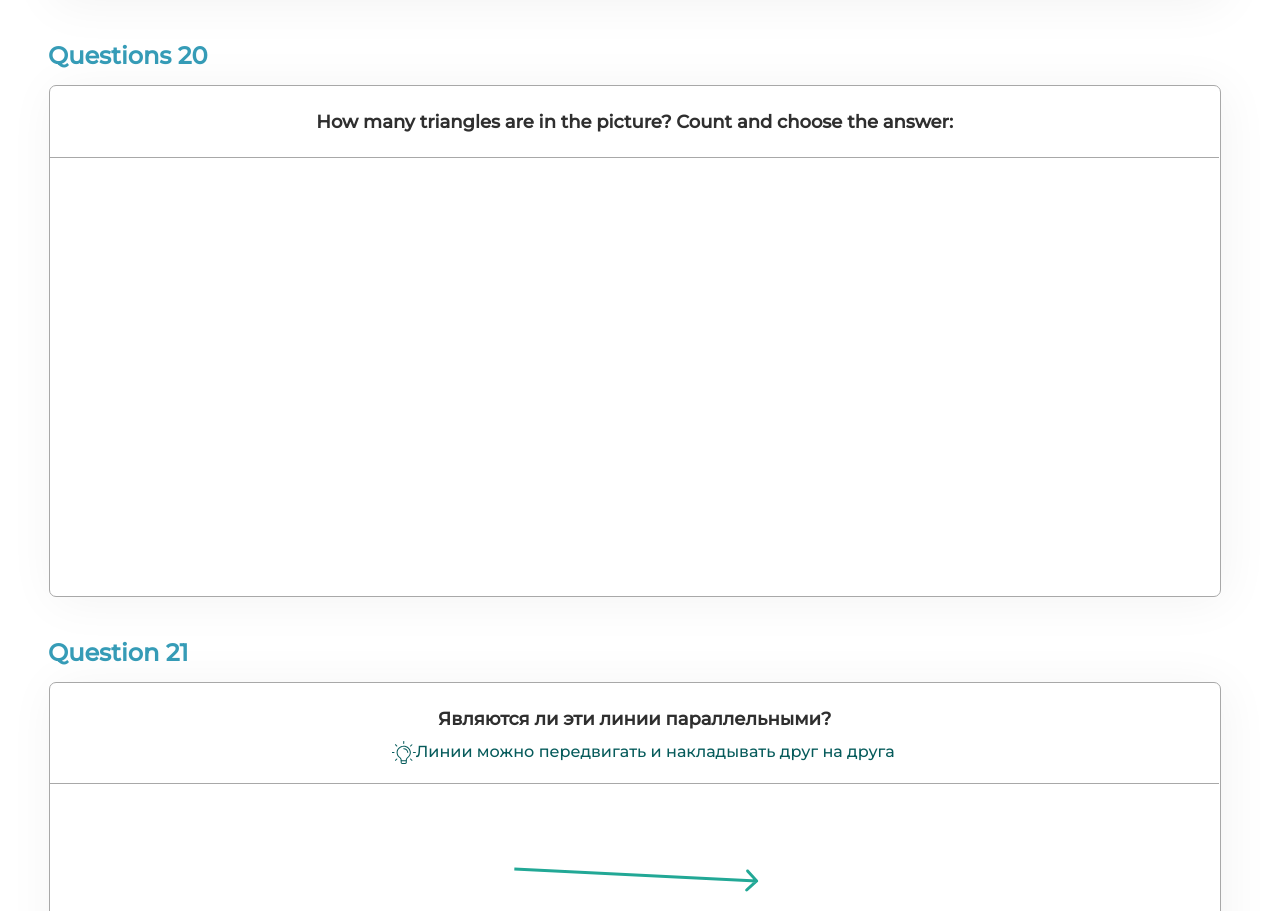
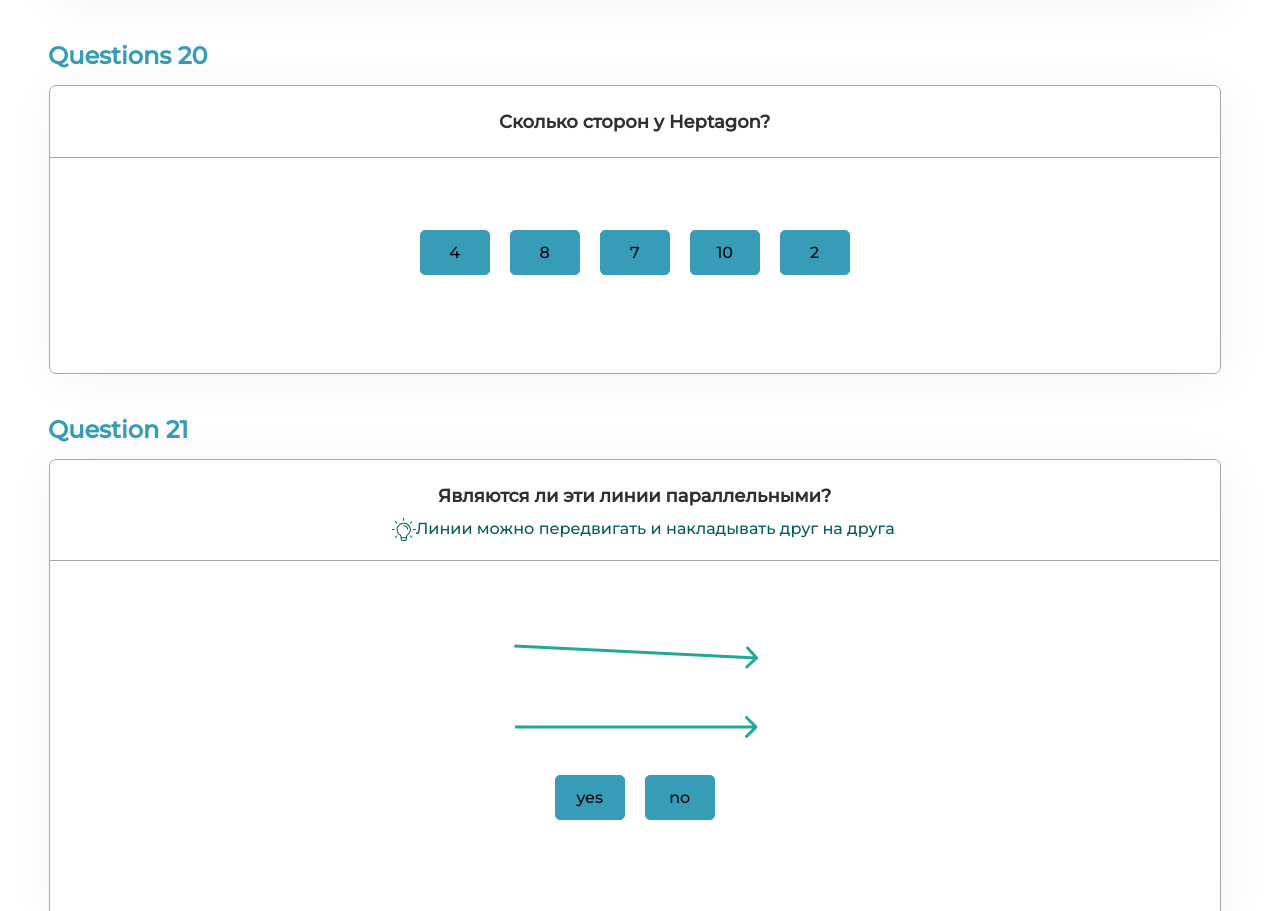
Before and after one commit to BossNumber1/4gradePractithink, a plain HTML site: page RESULT/index.html in a window 1280 px wide. Shown: the part 10351-11262 px from the top of the page. Drawn offline with Linux system fonts and the light colour scheme; a script that the page names is missing.

Commit message:
made the visual part of the 20 question

```diff
--- a/RESULT/index.html
+++ b/RESULT/index.html
@@ -247,12 +247,15 @@
             <div class="question20">
                 <div class="nameTask">Questions 20</div>
                 <div class="app20">
-                    <div class="titlePage20">
-                        How many triangles are in the picture? Count and choose
-                        the answer:
+                    <div class="titlePage20">Сколько сторон у Heptagon?</div>
+                    <div class="lineUnderHeading20"></div>
+                    <div class="content20">
+                        <div>4</div>
+                        <div>8</div>
+                        <div>7</div>
+                        <div>10</div>
+                        <div>2</div>
                     </div>
-                    <div class="lineUnderHeading20"></div>
-                    <div class="content20"></div>
                 </div>
             </div>
             <div class="question21">
--- a/RESULT/styles/question20.css
+++ b/RESULT/styles/question20.css
@@ -1,6 +1,6 @@
 .app20 {
     width: 1170px;
-    height: 510px;
+    height: 287px;
     left: calc(50% - 1170px / 2);
     top: 10px;
     box-shadow: 4px 4px 50px rgba(0, 0, 0, 0.05);
@@ -35,44 +35,35 @@
 /* content styles */
 
 .content20 {
-    top: 132px;
-    left: calc(50% - 570px / 2);
-    width: 570px;
-    height: 258px;
-}
-
-.triangles20 {
-    left: calc(50% - 370px / 2);
-    width: 370px;
-    height: 163px;
-}
-
-.btns20 {
+    top: 122px;
+    left: calc(50% - 430px / 2);
+    width: 430px;
+    height: 45px;
     display: flex;
     flex-direction: row;
     align-items: flex-start;
-    width: 570px;
-    height: 45px;
-    top: 47px;
+
+    /* border: 1px solid; */
 }
 
-.btns20 div {
+.content20 div {
     display: flex;
     flex-direction: row;
     justify-content: center;
     align-items: center;
     padding: 6px 16px;
     position: static;
-    width: 170px;
+    width: 70px;
     height: 45px;
-    left: calc(50% - 170px / 2 - 200px);
-    top: calc(50% - 45px / 2);
-    border: 1px solid #2f2f2f;
+    /* left: calc(50% - 70px / 2 - 180px);
+    top: calc(50% - 45px / 2); */
+    background: #369cb7;
+    border: 1px solid #369cb7;
     box-sizing: border-box;
     border-radius: 5px;
     flex: none;
     order: 0;
     flex-grow: 0;
-    margin-right: 30px;
+    margin-right: 20px;
     cursor: pointer;
 }
```
